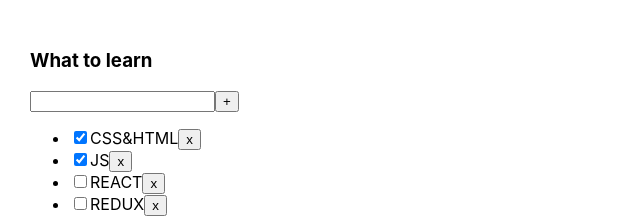
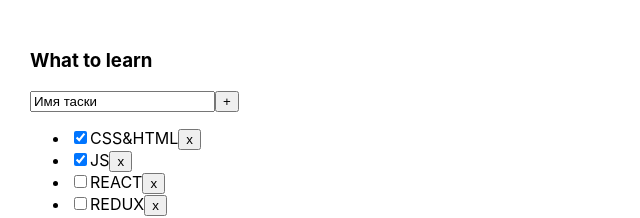
Before and after one commit to YuriyPshenov/todolist-dimych, a React (Create React App) app: page / in a window 1280 px wide. Shown: the top 218 px of the page, without its empty margins (0-640 px from the left). Built offline with nearby package versions, Linux system fonts and the light colour scheme.

Commit message:
todolist-dimych-03

```diff
--- a/package.json
+++ b/package.json
@@ -10,6 +10,7 @@
     "@types/node": "^16.7.13",
     "@types/react": "^18.0.0",
     "@types/react-dom": "^18.0.0",
+    "@types/uuid": "^8.3.4",
     "eslint": "8.22.0",
     "react": "^18.2.0",
     "react-dom": "^18.2.0",
--- a/src/App.tsx
+++ b/src/App.tsx
@@ -1,21 +1,23 @@
 import React, {useState} from 'react';
 import './App.css';
 import {TasksType, Todolist} from "./Components/Todolist";
+import {v1} from "uuid";
+
 
 export type FilterValuesType = 'all' | 'completed' | 'active'
 
 const App = () => {
 
     let[tasks, setTasks] = useState<Array<TasksType>>([
-        {id: 1, title: 'CSS&HTML', isDone: true},
-        {id: 2, title: 'JS', isDone: true},
-        {id: 3, title: 'REACT', isDone: false},
-        {id: 4, title: 'REDUX', isDone: false},
+        {id: v1(), title: 'CSS&HTML', isDone: true},
+        {id: v1(), title: 'JS', isDone: true},
+        {id: v1(), title: 'REACT', isDone: false},
+        {id: v1(), title: 'REDUX', isDone: false},
     ])
 
     let[filter, setFilter] = useState<FilterValuesType>('all')
 
-    const removeTask = (idTask: number) => {
+    const removeTask = (idTask: string) => {
         setTasks(tasks.filter((t) => t.id !== idTask))
     }
 
@@ -31,10 +33,13 @@ const App = () => {
         tasksForTodolist = tasks.filter( (t) => !t.isDone )
     }
 
+    const addTask = (inputValue: string) => {
+        setTasks([{id: v1(), title: inputValue, isDone: false}, ...tasks])
+    }
 
     return (
         <div className='App'>
-            <Todolist title={'What to learn'} tasks={tasksForTodolist} removeTask={removeTask} changeFilter={changeFilter}/>
+            <Todolist title={'What to learn'} tasks={tasksForTodolist} removeTask={removeTask} changeFilter={changeFilter} addTask={addTask}/>
         </div>
     );
 }
--- a/src/Components/Todolist.tsx
+++ b/src/Components/Todolist.tsx
@@ -1,8 +1,8 @@
-import React from "react";
+import React, {ChangeEvent, KeyboardEvent, useState} from "react";
 import {FilterValuesType} from "../App";
 
 export type TasksType = {
-    id: number
+    id: string
     title: string
     isDone: boolean
 }
@@ -10,27 +10,72 @@ export type TasksType = {
 type TodolistPropsType = {
     title: string
     tasks: Array<TasksType>
-    removeTask: (idTask: number) => void
+    removeTask: (idTask: string) => void
     changeFilter: (value: FilterValuesType) => void
+    addTask: (inputValue: string) => void
 } // описываем какой должен быть объект
 
 export const Todolist = (props: TodolistPropsType) => { // props = {title: {'Wha to learn'}, tasks: [...]}, props - это объект
+
+    // Local state
+    const [title, setTitle] = useState('Имя таски')
+
+    // Function
+    const onChangeTitle = (event: ChangeEvent<HTMLInputElement>) => {
+        setTitle(event.currentTarget.value)
+    }
+
+    const onKeyDownEnterPress = (event: KeyboardEvent<HTMLInputElement>) => {
+        if (event.key === 'Enter') {
+            props.addTask(title)
+        }
+    }
+
+    const onClickAddTask = () => {
+        if (title === '') {
+            return alert('недоступное имя таски')
+        } else {
+            props.addTask(title)
+            setTitle('')
+        }
+    }
+    //filter tasks functions
+    const onClickAllFilter = () => {
+        props.changeFilter('all')
+    }
+    const onClickActiveFilter = () => {
+        props.changeFilter('active')
+    }
+    const onClickCompletedFilter = () => {
+        props.changeFilter('completed')
+    }
+
+    //Styles
+
     return (
         <div>
             <h3>{props.title}</h3>
             <div>
-                <input/>
-                <button>+</button>
+                <input value={title} onChange={onChangeTitle} onKeyDown={onKeyDownEnterPress}/>
+                <button onClick={onClickAddTask}>+</button>
             </div>
             <ul>
                 {
-                    props.tasks.map((t) => <li key={t.id}><input type={'checkbox'} defaultChecked={t.isDone}/><span>{t.title}</span><button onClick={ () => props.removeTask(t.id) }>x</button></li>)
+                    props.tasks.map((t) => {
+                            const removeTask = () => props.removeTask(t.id)
+                            return (
+                                <li key={t.id}><input type={'checkbox'} checked={t.isDone}/><span>{t.title}</span>
+                                    <button onClick={removeTask}>x</button>
+                                </li>
+                            )
+                        }
+                    )
                 }
             </ul>
             <div>
-                <button onClick={() => props.changeFilter('all')}>All</button>
-                <button onClick={() => props.changeFilter('active')}>Active</button>
-                <button onClick={() => props.changeFilter('completed')}>Completed</button>
+                <button onClick={onClickAllFilter}>All</button>
+                <button onClick={onClickActiveFilter}>Active</button>
+                <button onClick={onClickCompletedFilter}>Completed</button>
             </div>
         </div>
     )
--- a/src/index.tsx
+++ b/src/index.tsx
@@ -3,6 +3,7 @@ import ReactDOM from 'react-dom/client';
 import './index.css';
 import App from './App';
 import reportWebVitals from './reportWebVitals';
+
 const root = ReactDOM.createRoot(
   document.getElementById('root') as HTMLElement
 );
```
Also changed, not shown: 1 other file (tests, documents, lock files or other folders).
